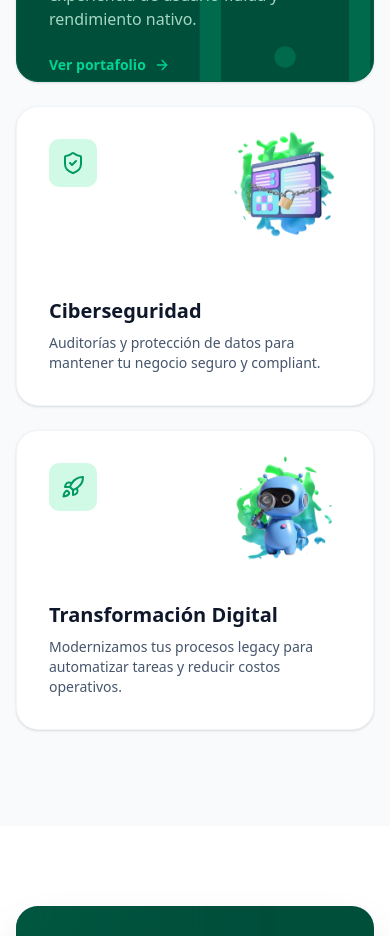
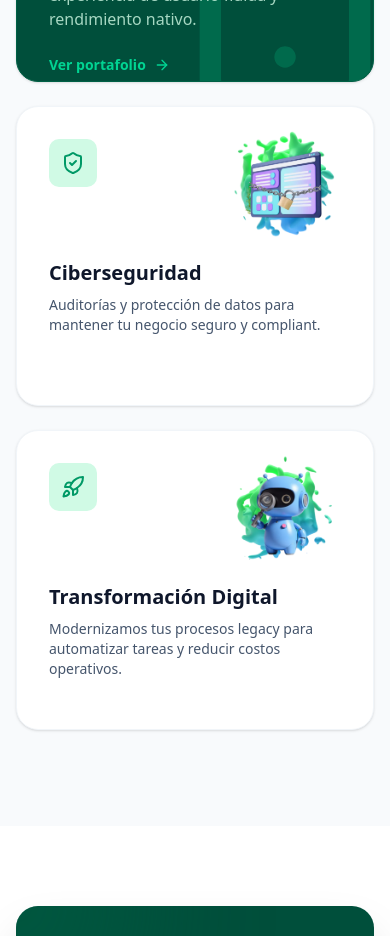
Before and after one commit to devLire/react-shadcn-saas-template, a React (Vite) app: page / in a window 390 px wide. Shown: the part 2240-3176 px from the top of the page. Built offline with nearby package versions, Linux system fonts and the light colour scheme.

Commit message:
Fix: services mobile experience improved

```diff
--- a/src/pages/home/components/Services.tsx
+++ b/src/pages/home/components/Services.tsx
@@ -99,11 +99,11 @@ export const Services = ({ id }: Props) => {
               alt="Ilustración de seguridad informática"
               className="absolute top-6 right-6 w-32 md:w-50 h-auto object-contain z-0"
             />
-            <div className="relative z-10 flex flex-col h-full justify-between">
+            <div className="relative z-10 flex flex-col h-full">
               <div className="w-12 h-12 rounded-lg bg-emerald-100 flex items-center justify-center text-emerald-600 mb-6">
                 <ShieldCheck className="w-6 h-6" />
               </div>
-              <div className="pr-4 md:max-w-[60%]">
+              <div className="pr-4 md:max-w-[60%] mt-12">
                 <h3 className="font-heading text-xl font-bold text-slate-900 mb-2">
                   Ciberseguridad
                 </h3>
@@ -119,14 +119,14 @@ export const Services = ({ id }: Props) => {
           <div className="relative group overflow-hidden rounded-3xl bg-white p-8 border border-slate-100 shadow-sm hover:shadow-md transition-all">
             <img
               src="/services/mock-transformacion.webp"
-              alt="Ilustración de seguridad informática"
+              alt="Ilustración transformación"
               className="absolute top-6 right-6 w-32 md:w-50 h-auto object-contain z-0"
             />
-            <div className="relative z-10 flex flex-col h-full justify-between">
+            <div className="relative z-10 flex flex-col h-full">
               <div className="w-12 h-12 rounded-lg bg-emerald-100 flex items-center justify-center text-emerald-600 mb-6">
                 <Rocket className="w-6 h-6" />
               </div>
-              <div className="pr-4 md:max-w-[60%]">
+              <div className="pr-4 md:max-w-[60%] mt-12">
                 <h3 className="font-heading text-xl font-bold text-slate-900 mb-2">
                   Transformación Digital
                 </h3>
```
